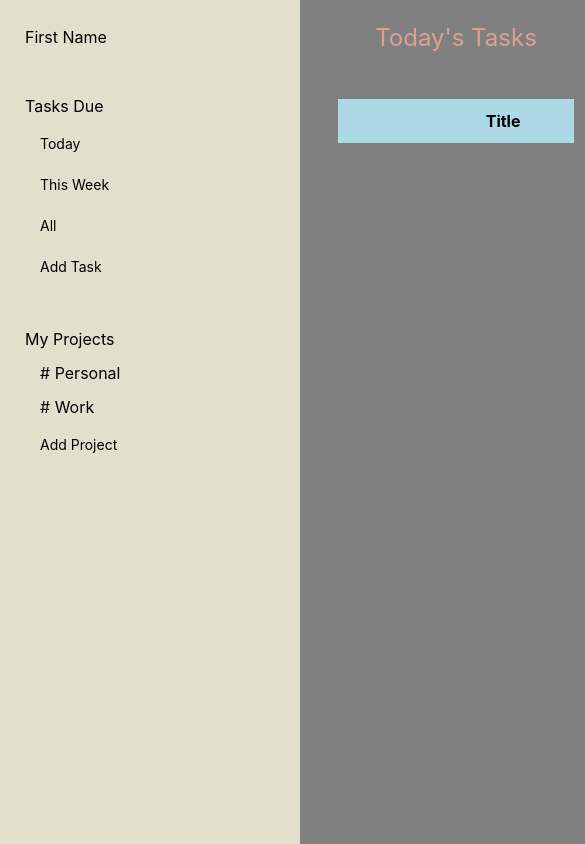
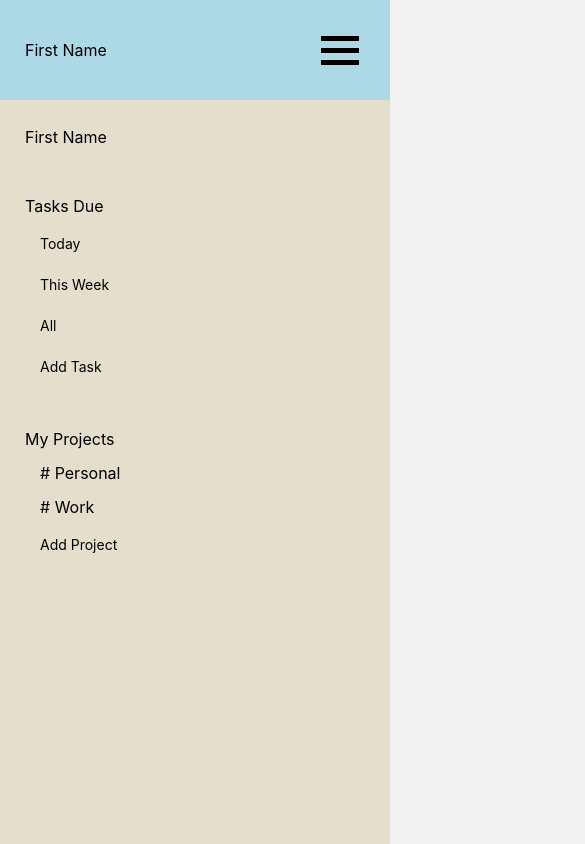
Before and after one commit to tjjames230/to-do-list, a website built with webpack: page src/index.html in a window 390 px wide. Shown: the top 844 px of the page, 585 px wide, since content can reach past the window. Built offline with nearby package versions, Linux system fonts and the light colour scheme.

Commit message:
added media queries for mobile, started adding mobile header

```diff
--- a/src/index.html
+++ b/src/index.html
@@ -10,7 +10,16 @@
     ></script>
   </head>
   <body>
-    <!-- navigation bar and project list -->
+    <!-- mobile header -->
+    <header>
+      <div>First Name</div>
+      <button id="mobile-nav-btn">
+        <div></div>
+        <div></div>
+        <div></div>
+      </button>
+    </header>
+    <!-- navigation bar and project list for desktop -->
     <aside>
       <div>First Name</div>
       <div class="aside-flex">
@@ -31,11 +40,11 @@
       <section class="task-list">
         <div class="task-headers">
           <p class="task-complete"></p>
-          <h5>Title</h5>
-          <p>Due Date</p>
-          <p>Description</p>
-          <p>Priority</p>
-          <p>Project</p>
+          <h5 id="task-title-header">Title</h5>
+          <p id="task-due-date-header">Due Date</p>
+          <p id="task-description-header">Description</p>
+          <p id="task-priority-header">Priority</p>
+          <p id="task-project-header">Project</p>
         </div>
         <div id="task-ctn"></div>
       </section>
--- a/src/scss/components/_aside.scss
+++ b/src/scss/components/_aside.scss
@@ -41,3 +41,15 @@ aside {
     gap: rem(10);
   }
 }
+
+@media screen and (max-width: 1200px) {
+  aside {
+    min-width: rem(200);
+  }
+}
+
+@media screen and (max-width: 768px) {
+  aside {
+    width: 100%;
+  }
+}
--- /dev/null
+++ b/src/scss/components/_header.scss
@@ -0,0 +1,39 @@
+@use "../utilities/" as *;
+@use "../globals/" as *;
+
+header {
+  display: none;
+  justify-content: space-between;
+  padding: rem(25);
+  align-items: center;
+  background-color: lightblue;
+
+  button {
+    display: flex;
+    flex-direction: column;
+    gap: rem(7);
+    justify-content: center;
+    align-items: center;
+    height: rem(50);
+    width: rem(50);
+    background: none;
+    border: none;
+    border-radius: rem(5);
+
+    div {
+      background-color: black;
+      height: rem(5);
+      width: 75%;
+    }
+  }
+
+  button:hover {
+    cursor: pointer;
+  }
+}
+
+@media screen and (max-width: 768px) {
+  header {
+    display: flex;
+  }
+}
--- a/src/scss/components/_main.scss
+++ b/src/scss/components/_main.scss
@@ -10,3 +10,9 @@ main {
   gap: rem(45);
   background-color: gray;
 }
+
+@media screen and (max-width: 768px) {
+  main {
+    width: 100%;
+  }
+}
--- a/src/scss/components/_tasks.scss
+++ b/src/scss/components/_tasks.scss
@@ -137,3 +137,31 @@
     max-width: calc(100% - 300px);
   }
 }
+
+@media screen and (max-width: 1200px) {
+  #task-description-header,
+  .task-description {
+    display: none;
+  }
+
+  .task-list {
+    .task,
+    .task-headers {
+      grid: auto-flow / rem(40) 1fr rem(100) rem(80) rem(150);
+    }
+  }
+}
+
+@media screen and (max-width: 900px) {
+  #task-priority-header,
+  .task-priority {
+    display: none;
+  }
+
+  .task-list {
+    .task,
+    .task-headers {
+      grid: auto-flow / rem(40) 1fr rem(100) rem(150);
+    }
+  }
+}
--- a/src/scss/components/index.scss
+++ b/src/scss/components/index.scss
@@ -1,3 +1,4 @@
 @forward "aside";
 @forward "main";
 @forward "tasks";
+@forward "header";
--- a/src/scss/globals/_general.scss
+++ b/src/scss/globals/_general.scss
@@ -13,3 +13,9 @@ body {
   line-height: 1.5;
   display: flex;
 }
+
+@media screen and (max-width: 768px) {
+  body {
+    flex-direction: column;
+  }
+}
```
Also changed, not shown: dist/index.html, dist/main.bundle.js.
